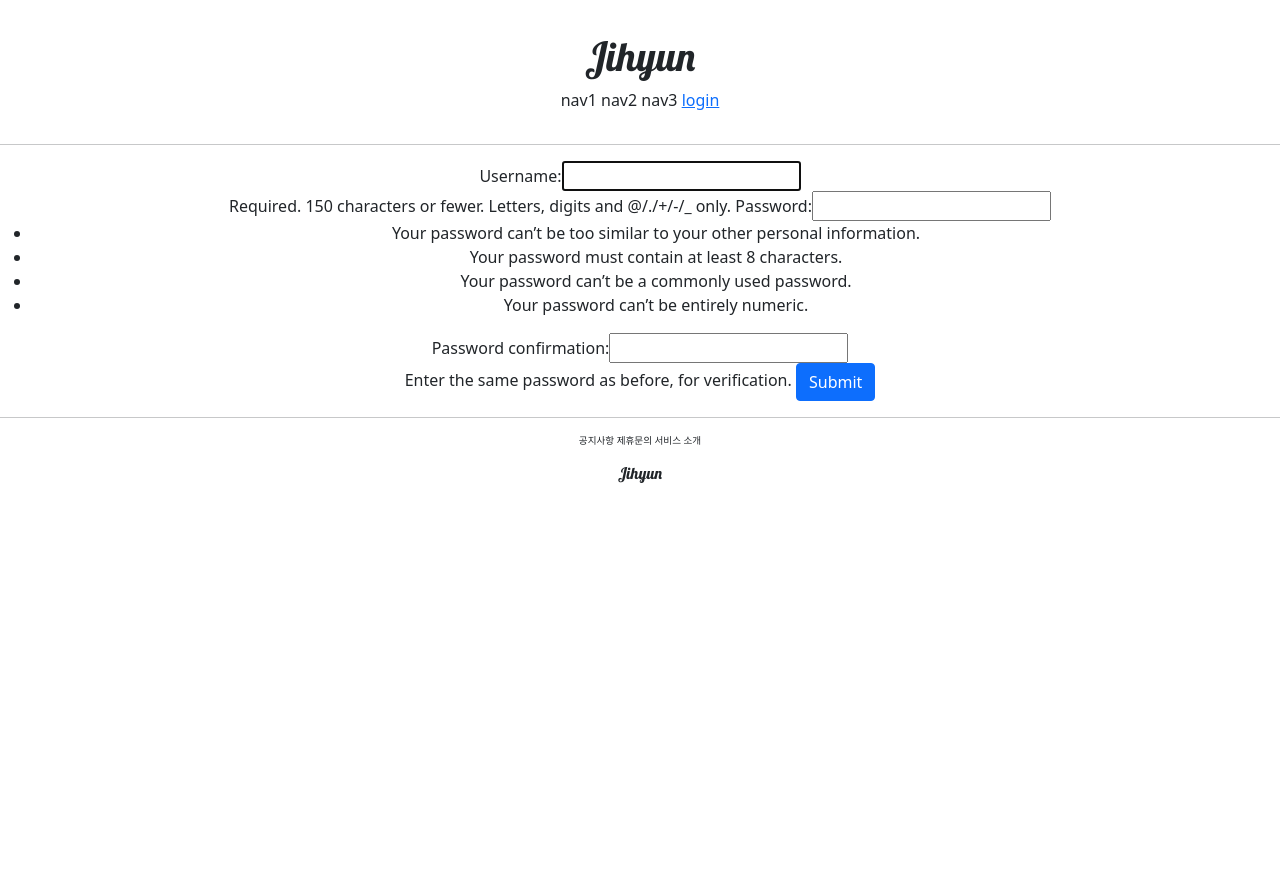
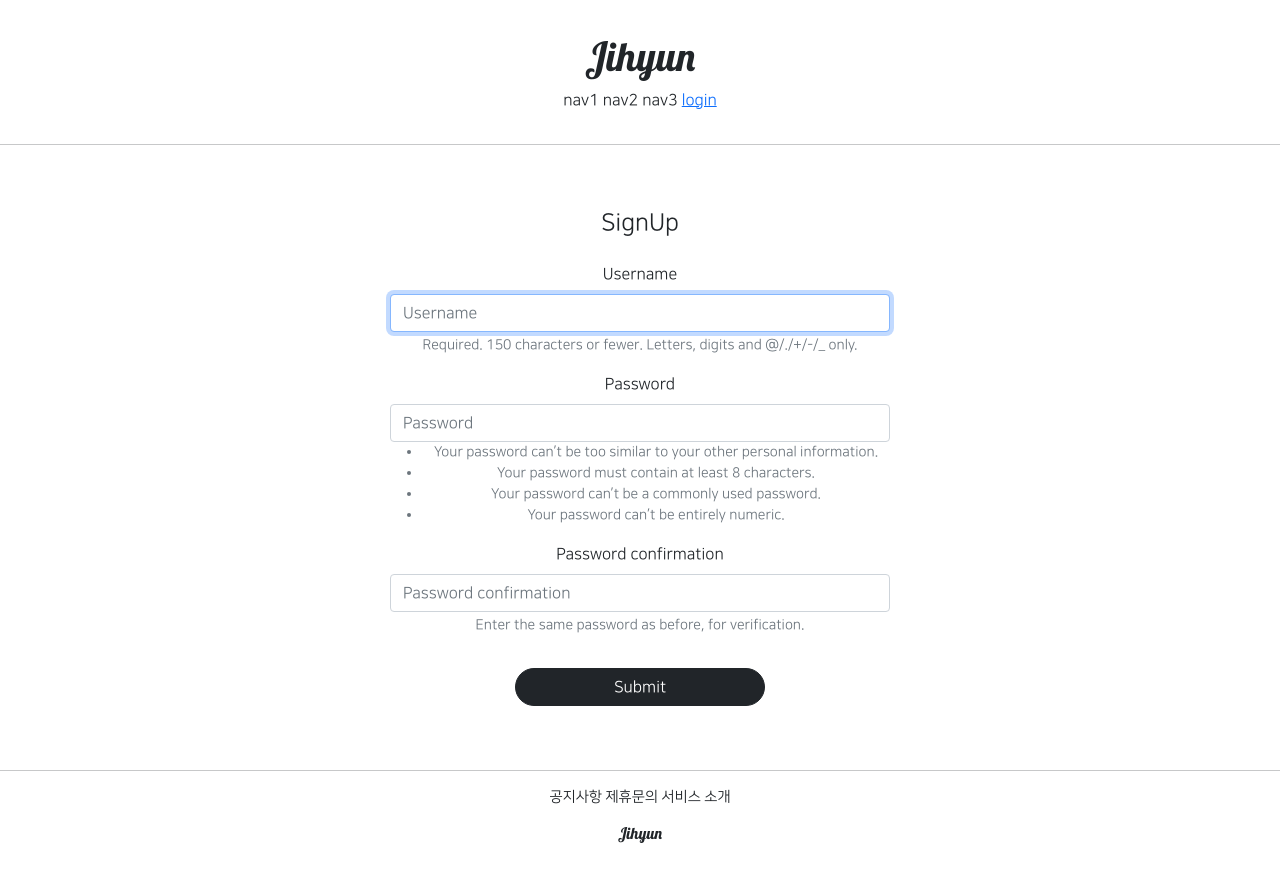
Before and after one commit to Jihyun-Choi/LinkuLinku, a Django app: page /account/create/ in a window 1280 px wide. Before the commit the page ends 483 px from the top, so only its background shows below. Run offline with Django 3.2, Linux system fonts and the light colour scheme; some libraries are stand-ins or nearby versions.

Commit message:
django course 23 commit

```diff
--- a/accountapp/templates/accountapp/create.html
+++ b/accountapp/templates/accountapp/create.html
@@ -1,12 +1,16 @@
 {% extends 'base.html' %}
+{% load bootstrap4 %}
 
 {% block content %}
 
-    <div style="text-align: center">
+    <div style="text-align: center; max-width: 500px; margin: 4rem auto">
+        <div class="mb-4">
+            <h4>SignUp</h4>
+        </div>
         <form action="{% url 'accountapp:create' %}" method="post">
             {% csrf_token %}
-            {{ form }}
-            <input type="submit" class="btn btn-primary">
+            {% bootstrap_form form %}
+            <input type="submit" class="btn btn-dark rounded-pill col-6 mt-3">
         </form>
     </div>
 
--- a/jihyun/settings.py
+++ b/jihyun/settings.py
@@ -50,6 +50,7 @@ INSTALLED_APPS = [
     'django.contrib.sessions',
     'django.contrib.messages',
     'django.contrib.staticfiles',
+    'bootstrap4',
     'accountapp',
 ]
 
--- a/static/base.css
+++ b/static/base.css
@@ -4,7 +4,7 @@
 }
 
 .jihyun_footer_button{
-    font-size: .6rem;
+    font-size: .9rem;
 }
 
 .jihyun_footer {
--- a/templates/base.html
+++ b/templates/base.html
@@ -3,7 +3,7 @@
 
 {% include 'head.html' %}
 
-<body>
+<body style="font-family: 'NanumSquareR';">
 
     {% include 'header.html' %}
 
--- a/templates/head.html
+++ b/templates/head.html
@@ -14,4 +14,28 @@
 
     <!--  DEFAULT CSS LINK  -->
     <link rel="stylesheet" type="text/css" href="{% static 'base.css' %}">
+
+    <style>
+        @font-face {
+            font-family: 'NanumSquareR';
+            src: local('NanumSquareR'),
+            url("{% static 'fonts/NanumSquareR.ttf' %}") format("opentype");
+        }
+        @font-face {
+            font-family: 'NanumSquareEB';
+            src: local('NanumSquareEB'),
+            url("{% static 'fonts/NanumSquareEB.otf' %}") format("opentype");
+        }
+        @font-face {
+            font-family: 'NanumSquareB';
+            src: local('NanumSquareB'),
+            url("{% static 'fonts/NanumSquareB.otf' %}") format("opentype");
+        }
+        @font-face {
+            font-family: 'NanumSquareR';
+            src: local('NanumSquareR'),
+            url("{% static 'fonts/NanumSquareR.otf' %}") format("opentype");
+        }
+    </style>
+
 </head>
```
Also changed, not shown: accountapp/templates/accountapp/login.html (+5 -3 lines), static/fonts/NanumSquareB.otf (added), static/fonts/NanumSquareEB.otf (added), static/fonts/NanumSquareL.otf (added), static/fonts/NanumSquareR.otf (added).
